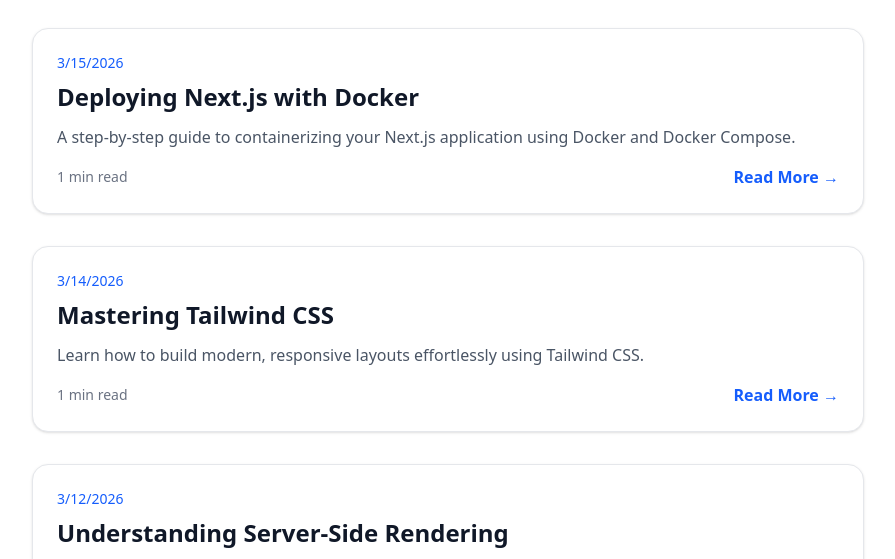
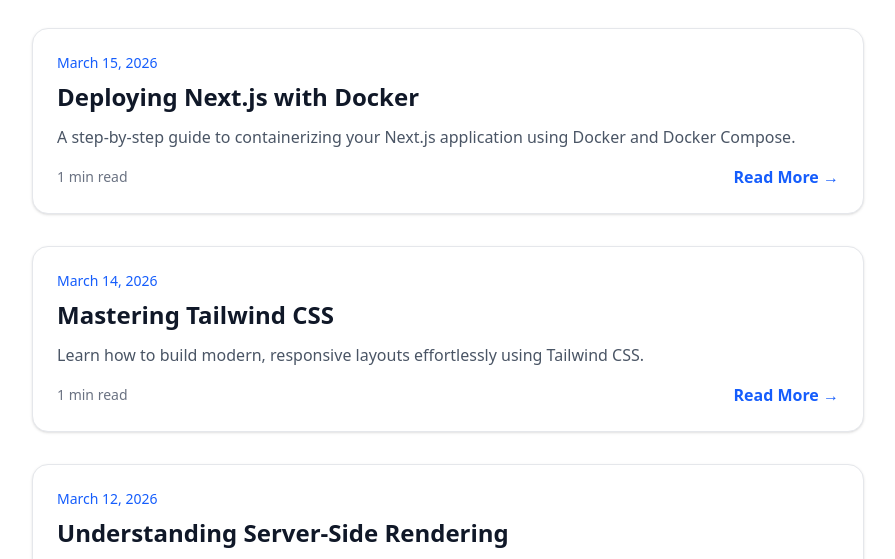
Before and after one commit to 23MH1A42B1/Blog-Platform, a Next.js app: page /blog in a window 1280 px wide. Shown: the part 141-700 px from the top of the page, without its empty margins (192-1087 px from the left). Built offline with nearby package versions, Linux system fonts and the light colour scheme.

Commit message:
fix hydration error: use explicit en-US locale for date formatting

```diff
--- a/pages/blog/index.tsx
+++ b/pages/blog/index.tsx
@@ -23,7 +23,7 @@
             className="group block p-6 bg-white dark:bg-gray-900 border border-gray-200 dark:border-gray-800 rounded-2xl shadow-sm hover:shadow-md transition-shadow"
           >
             <time className="text-sm font-medium text-blue-600 dark:text-blue-400 mb-2 block">
-              {new Date(post.meta.date).toLocaleDateString()}
+              {new Date(post.meta.date).toLocaleDateString('en-US', { year: 'numeric', month: 'long', day: 'numeric' })}
             </time>
             <h2 className="text-2xl font-bold mb-3 group-hover:text-blue-600 dark:group-hover:text-blue-400 transition-colors">
               <Link href={`/posts/${post.meta.slug}`}>
--- a/pages/blog/page/[page].tsx
+++ b/pages/blog/page/[page].tsx
@@ -23,7 +23,7 @@
             className="group block p-6 bg-white dark:bg-gray-900 border border-gray-200 dark:border-gray-800 rounded-2xl shadow-sm hover:shadow-md transition-shadow"
           >
             <time className="text-sm font-medium text-blue-600 dark:text-blue-400 mb-2 block">
-              {new Date(post.meta.date).toLocaleDateString()}
+              {new Date(post.meta.date).toLocaleDateString('en-US', { year: 'numeric', month: 'long', day: 'numeric' })}
             </time>
             <h2 className="text-2xl font-bold mb-3 group-hover:text-blue-600 dark:group-hover:text-blue-400 transition-colors">
               <Link href={`/posts/${post.meta.slug}`}>
```
